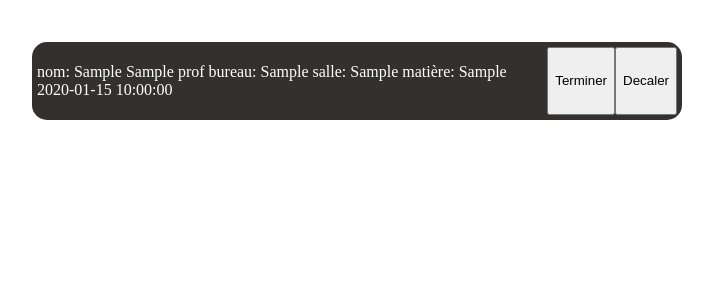
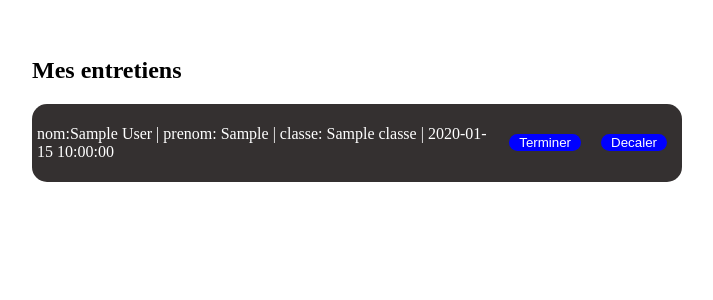
Before and after one commit to soldrix/school, a PHP site: page /profHome.php in a window 1280 px wide. Shown: the part 50-350 px from the top of the page, without its empty margins (288-1001 px from the left). Run offline with PHP 8.4, Linux system fonts and the light colour scheme; the visitor is signed in with stand-in values (Sample User, id 1); tables that the repository leaves empty or names only in its code hold one stand-in row (values such as "Sample post").

Commit message:
ajout text dans les entretiens

```diff
--- a/css/style.css
+++ b/css/style.css
@@ -65,7 +65,7 @@ float: right
     width: 50%;
     margin: 10px 0;
 }
-.itemProf,.itemEnt{
+.itemProf{
     display: flex;
     width: 100%;
     background-color: #343030;
@@ -76,3 +76,24 @@ float: right
 .principal{
     background: red !important;
 }
+.itemEnt{
+    display: flex;
+    width: 100%;
+    background-color: #343030;
+    border-radius: 15px;
+    padding: 5px;
+    margin: 5px 0;
+    justify-content: space-between;
+}
+.d-flex{
+    display: flex;
+}
+.terminerEnt,.DecalerEnt{
+    align-self: center;
+    margin-inline: 10px;
+    background: blue;
+    border: 0;
+    border-radius: 10px;
+    padding-inline: 10px;
+    color: white;
+}
--- a/profHome.php
+++ b/profHome.php
@@ -28,33 +28,35 @@ if (!isset($_SESSION['proflogin'])){
 </nav>
 <main>
     <div class="container">
-
+        <h2>Mes entretiens</h2>
         <?php
         $id_user=$_SESSION["proflogin"];
         $pdo = new PDO("mysql:host=localhost:3306;dbname=rpp", 'root', 'root');
-        $stmt=$pdo->query("SELECT entretiens.id as entId, prof.*, entretiens.date FROM entretiens inner join prof on prof.id = entretiens.id_prof where id_prof = '$id_user' ORDER by date asc ;");
+        $stmt=$pdo->query("SELECT entretiens.id as entId, users.*, entretiens.date,classe.nom as classeNom FROM entretiens inner join users on users.id = entretiens.id_users inner join classe  on classe.id = users.id_classe where id_prof = '$id_user' ORDER by date asc ;");
         $stmt =  $stmt->fetchAll(PDO::FETCH_ASSOC);
         if(count($stmt) > 0){
             ?>
             <?php
             foreach($stmt as $datas){
                 //principal est la classe pour le prof principal
-                $pp = (intval($datas['pp']) === 1) ? ' principal': '';
-                echo'<div class="itemEnt'.$pp.' " >
-                    <p style="color: white" class="textEnt">nom:  <span id="civiliter">'.$datas["civiliter"].' </span><span id="name">'.$datas["name"].'</span> bureau: <span id="bureau">'.$datas["bureau"].'</span> salle: <span id="salle">'.$datas["salle"].'</span> matière: <span id="mat">'.$datas["mat"].'</span> <span id="date">'.$datas["date"].'</span></p>
+                echo'<div class="itemEnt ">
+                    <p style="color: white" class="textEnt">nom:<span id="nom">'.$datas["nom"].'</span> | prenom: <span id="prenom">'.$datas["prenom"].'</span> | classe: <span id="classe">'.$datas["classeNom"].'</span> | <span id="date"> '.$datas["date"].'</span></p>
 
+                    <div class="d-flex">
                         <button class="terminerEnt" data-ent="'.$datas["entId"].'">
                         Terminer
                         </button>
                         <button class="DecalerEnt" data-ent="'.$datas["entId"].'">
                         Decaler
                         </button>
+                    </div>
             </div>';
             }?>
             <?php
         }
         ?>
     </div>
+
 </main>
 <script src="https://cdnjs.cloudflare.com/ajax/libs/jquery/3.6.1/jquery.min.js"></script>
 <script>
```
Also changed, not shown: index.php (+5 -2 lines), listattente.php (+5 -5 lines). Lines whose indentation alone changed are shown as unchanged.
